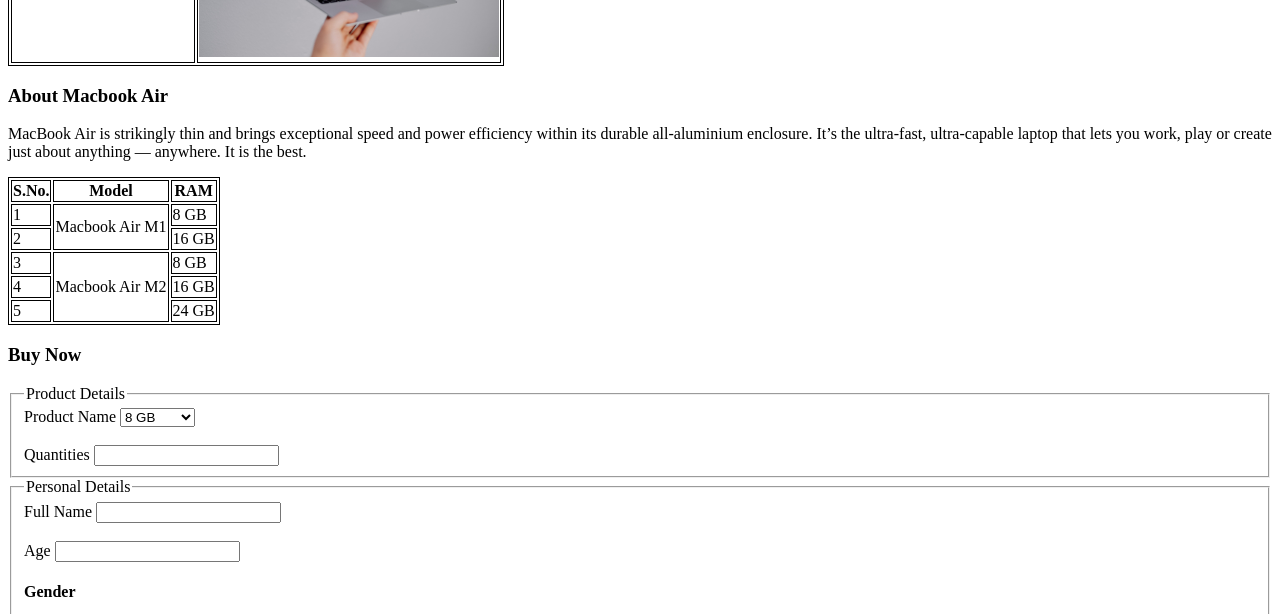
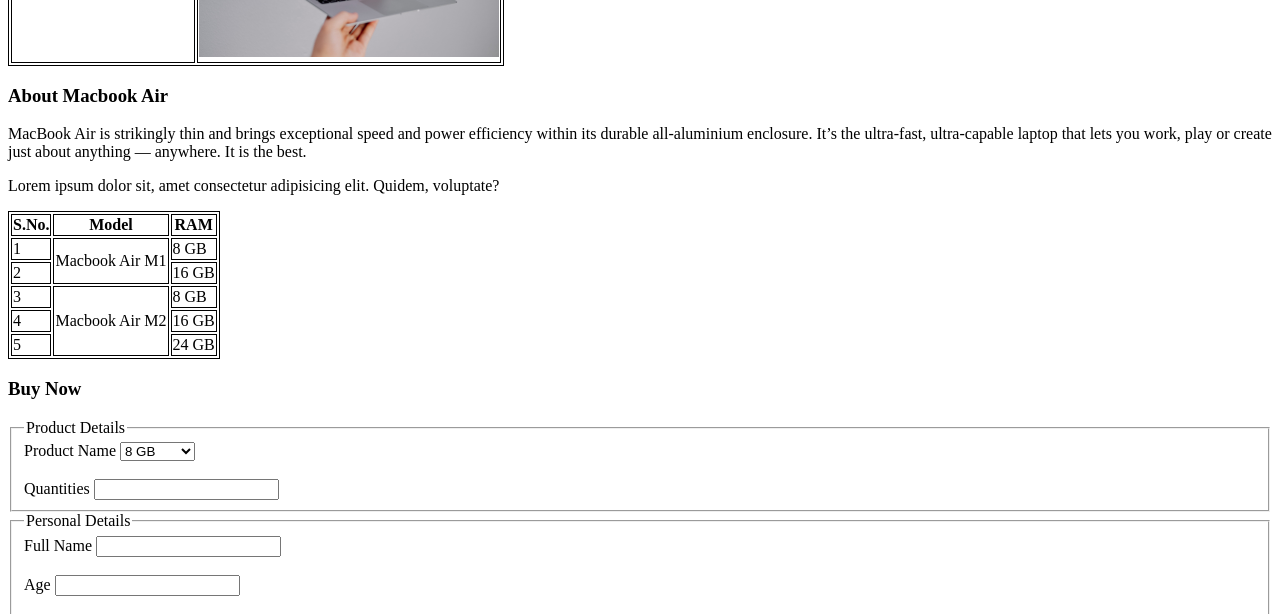
Before and after one commit to nabendu82/Code-2, a plain HTML site: page index.html in a window 1280 px wide. Shown: the part 156-770 px from the top of the page. Drawn offline with Linux system fonts and the light colour scheme.

Commit message:
Added new paragraph

```diff
--- a/index.html
+++ b/index.html
@@ -31,6 +31,7 @@
             <p>
                 MacBook Air is strikingly thin and brings exceptional speed and power efficiency within its durable all‑aluminium enclosure. It’s the ultra-fast, ultra-capable laptop that lets you work, play or create just about anything — anywhere. It is the best.
             </p>
+            <p>Lorem ipsum dolor sit, amet consectetur adipisicing elit. Quidem, voluptate?</p>
             <table>
                 <thead>
                     <tr>
```
